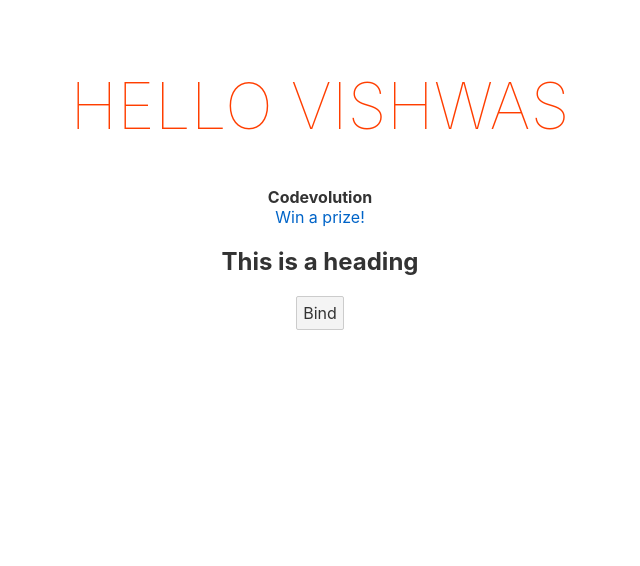
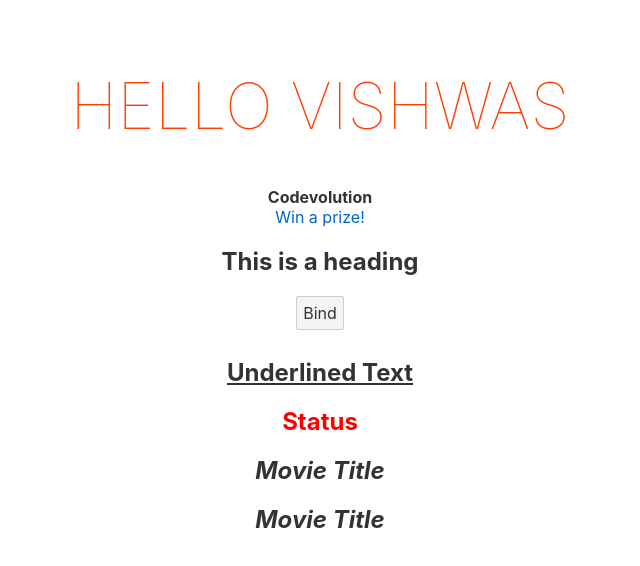
Before and after one commit to gopinav/Svelte-Tutorials, a Svelte app in the folder svelte-fundamentals/: page / in a window 1280 px wide. Shown: the top 566 px of the page, without its empty margins (320-960 px from the left). Built offline with nearby package versions, Linux system fonts and the light colour scheme.

Commit message:
Class Binding

```diff
--- a/svelte-fundamentals/src/App.svelte
+++ b/svelte-fundamentals/src/App.svelte
@@ -4,6 +4,8 @@
   const hack = `<a href="#" onclick="alert('You have been hacked!')">Win a prize!<a/>`
   const id = 'heading'
   const disabled = false
+  const status = 'danger'
+  const promoted = true
 </script>
 
 <main>
@@ -14,6 +16,11 @@
 
   <h2 {id}>This is a heading</h2>
   <button {disabled}>Bind</button>
+
+  <h2 class="underline">Underlined Text</h2>
+  <h2 class={status}>Status</h2>
+  <h2 class={promoted ? 'promoted' : ''}>Movie Title</h2>
+  <h2 class:promoted>Movie Title</h2>
 </main>
 
 <style>
@@ -36,4 +43,20 @@
       max-width: none;
     }
   }
+
+  .underline {
+    text-decoration: underline;
+  }
+
+  .danger {
+    color: red;
+  }
+
+  .success {
+    color: olivedrab;
+  }
+
+  .promoted {
+    font-style: italic;
+  }
 </style>
```
